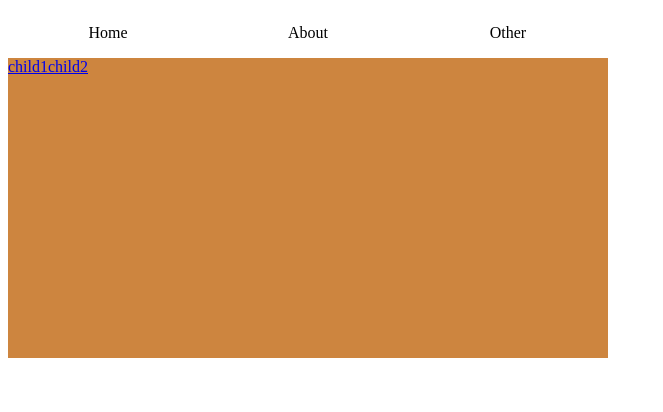
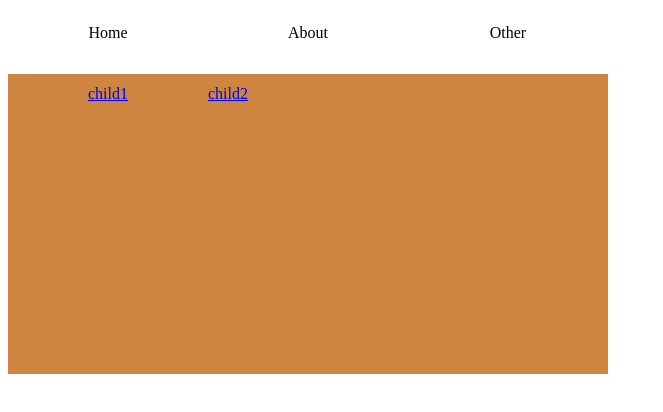
Before and after one commit to qjwvtd/vue-spa-demo, a Vue app: page /#/home in a window 1280 px wide. Shown: the top 412 px of the page, without its empty margins (0-663 px from the left). Built offline with nearby package versions, Linux system fonts and the light colour scheme.

Commit message:
add vuex

```diff
--- a/package.json
+++ b/package.json
@@ -27,6 +27,7 @@
     "vue-loader": "^15.4.2",
     "vue-style-loader": "^4.1.2",
     "vue-template-compiler": "^2.5.21",
+    "vuex": "^3.1.0",
     "webpack": "^4.28.3",
     "webpack-build-notifier": "^0.1.30",
     "webpack-cli": "^3.1.2",
--- a/src/components/home/homeChildOne.vue
+++ b/src/components/home/homeChildOne.vue
@@ -1,12 +1,26 @@
 <template>
     <div class="homeOne">
-        this is home one
+        <button type="button" @click="setContext">click me</button>
+        <p>his is home one</p>
+        <p>click count {{count}}</p>
     </div>
 </template>
 
 <script>
+import {store} from './../../store/store';
 export default {
-    name: 'homeOne'
+    name: 'homeOne',
+    data(){
+        return {
+            count:store.state.count
+        }
+    },
+    methods:{
+        setContext(){
+            store.commit('increment');
+            this.count = store.state.count;
+        }
+    }
 }
 </script>
 
@@ -14,5 +28,14 @@ export default {
     .homeOne {
         width: 100%;
         height: 300px;
+        text-align: center;
+        background: #cccccc;
+    }
+    .homeOne button{
+        margin: 30px 0 0 0;
+        padding: 5px 15px;
+    }
+    .homeOne p{
+        line-height: 60px;
     }
 </style>
--- a/src/components/home/homeChildTwo.vue
+++ b/src/components/home/homeChildTwo.vue
@@ -14,5 +14,7 @@ export default {
     .homeTwo {
         width: 100%;
         height: 300px;
+        text-align: center;
+        background: #46493d;
     }
 </style>
--- a/src/components/home/index.vue
+++ b/src/components/home/index.vue
@@ -1,9 +1,13 @@
 <template>
     <div class="home">
-        <div>
-            <router-link to="child1">child1</router-link>
-            <router-link to="child2">child2</router-link>
-        </div>
+        <ul class="homeNav">
+            <li>
+                <router-link to="child1">child1</router-link>
+            </li>
+            <li>
+                <router-link to="child2">child2</router-link>
+            </li>
+        </ul>
         <router-view></router-view>
     </div>
 </template>
@@ -20,4 +24,14 @@ export default {
         height: 300px;
         background: peru;
     }
+    .home .homeNav{
+        overflow: hidden;
+        list-style: none;
+    }
+    .home .homeNav li{
+        float: left;
+        width: 120px;
+        line-height: 40px;
+        text-align: center;
+    }
 </style>
--- a/src/components/other/index.vue
+++ b/src/components/other/index.vue
@@ -1,12 +1,18 @@
 <template>
     <div class="other">
-        this is other page
+        this is other page {{count}}
     </div>
 </template>
 
 <script>
+import {store} from './../../store/store';
 export default {
-    name: 'other'
+    name: 'other',
+    data(){
+        return {
+            count:store.state.count
+        };
+    }
 }
 </script>
 
--- /dev/null
+++ b/src/store/store.js
@@ -0,0 +1,16 @@
+import Vue from 'vue';
+import Vuex from 'vuex';
+
+Vue.use(Vuex);
+
+export const store = new Vuex.Store({
+  state: {
+    count: 0
+  },
+  mutations: {
+    increment () {
+      this.state.count = this.state.count + 1;
+      console.log(this.state.count);
+    }
+  }
+});
--- /dev/null
+++ b/src/store/store.vue
@@ -0,0 +1,13 @@
+import Vuex from 'vuex';
+
+const store = new Vuex.Store({
+  state: {
+    count: 0
+  },
+  mutations: {
+    increment (state) {
+      state.count++
+    }
+  }
+});
+export default store;
--- a/webpack.config.js
+++ b/webpack.config.js
@@ -7,7 +7,7 @@ const webpack = require('webpack');
 const { VueLoaderPlugin } = require('vue-loader');
 
 function resolve(dir) {
-    return path.join(__dirname, './', dir)
+    return path.join(__dirname, './', dir);
 }
 
 module.exports = {
@@ -59,6 +59,5 @@ module.exports = {
             filename: 'index.html',
             template: 'index.html'
         })
-        // new DashboardPlugin()
     ]
 }
```
Also changed, not shown: 2 other files (tests, documents, lock files or other folders).
